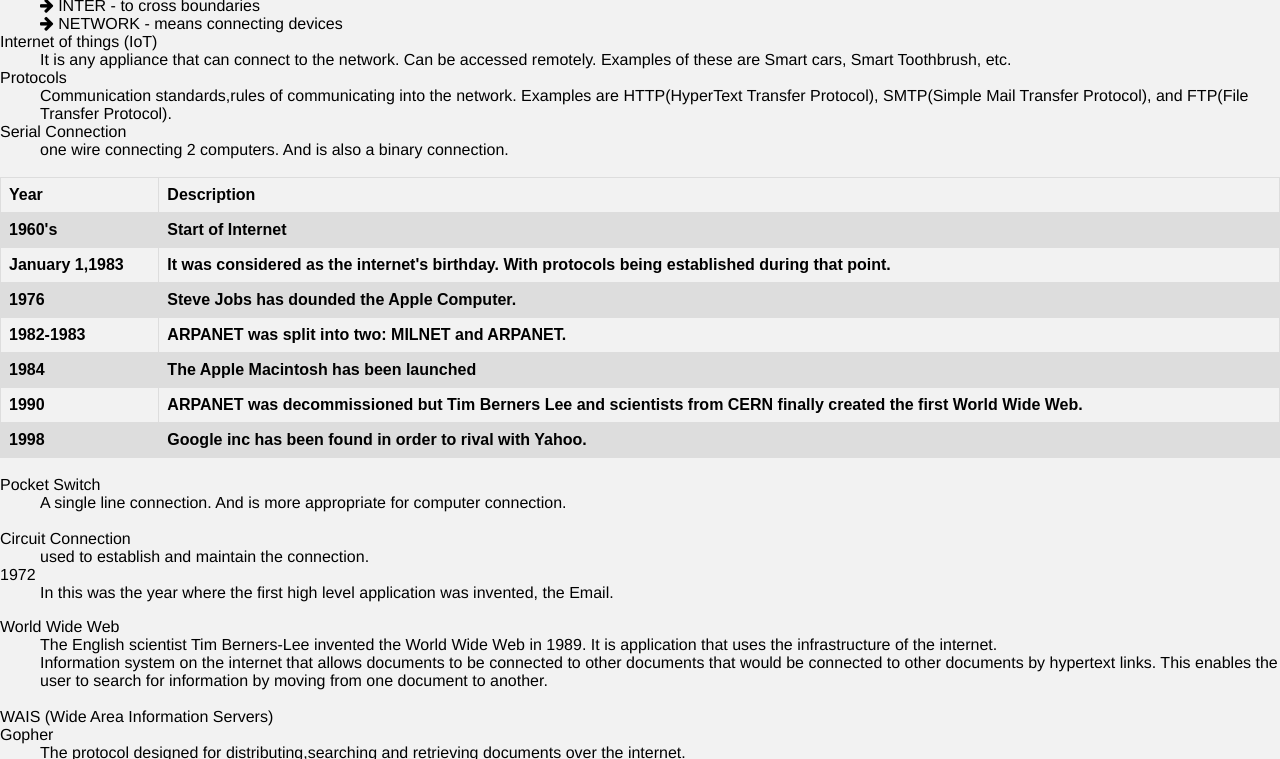
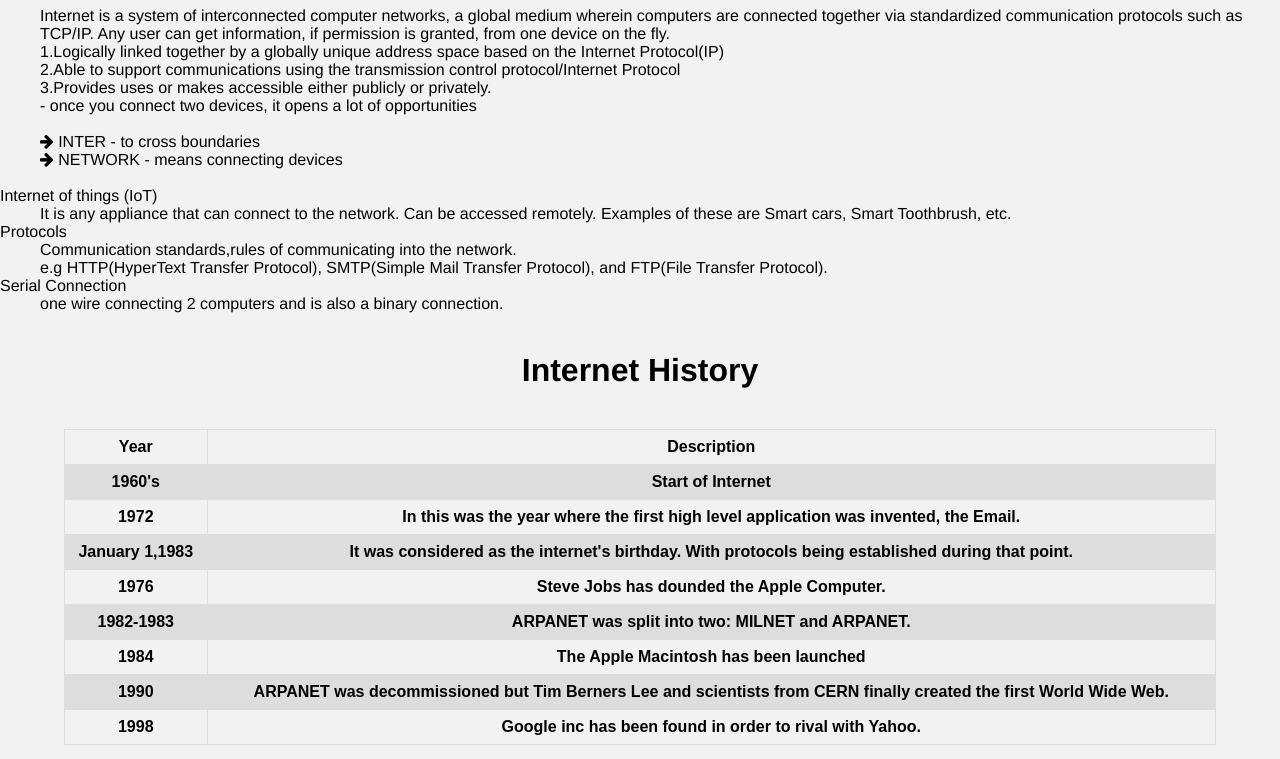
Before and after one commit to pkuser2/WebTech-LongTermProject, a plain HTML site: page Website/prelims.html in a window 1280 px wide. Shown: the part 450-1209 px from the top of the page. Drawn offline with Linux system fonts and the light colour scheme.

Commit message:
Added description on the Internet section

```diff
--- a/Website/css/style.css
+++ b/Website/css/style.css
@@ -146,12 +146,12 @@
 table {
     font-family: arial, sans-serif;
     border-collapse: collapse;
-    width: 100%;
+    width: 90%;
 }
 
 td, th {
     border: 1px solid #dddddd;
-    text-align: left;
+    text-align: center;
     padding: 8px;
 }
 
--- a/Website/prelims.html
+++ b/Website/prelims.html
@@ -32,19 +32,27 @@
 
     <div id="TopicLesson1" class="subSection1">
         <dl>
-            <dt>WHAT IS INTERNET?</dt>
+            <h1>WHAT IS INTERNET?</h1>
             <dd>Internet is a system of interconnected computer networks, a global medium wherein computers are connected together via standardized communication protocols such as TCP/IP. Any user can get information, if permission is granted, from one device on the fly.</dd>
+            <dd>1.Logically linked together by a globally unique address space based on the Internet Protocol(IP)</dd>
+            <dd>2.Able to support communications using the transmission control protocol/Internet Protocol</dd>
+            <dd>3.Provides uses or makes accessible either publicly or privately.</dd>
+            <dd>- once you connect two devices, it opens a lot of opportunities</dd>
+            <br>
             <dd><i class="fa fa-arrow-right"></i> INTER - to cross boundaries</dd>
             <dd><i class="fa fa-arrow-right"></i> NETWORK - means connecting devices</dd>
+            <br>
             <dt>Internet of things (IoT)</dt>
             <dd>It is any appliance that can connect to the network. Can be accessed remotely. Examples of these are Smart cars, Smart Toothbrush, etc.</dd>
-
             <dt>Protocols</dt>
-            <dd>Communication standards,rules of communicating into the network. Examples are HTTP(HyperText Transfer Protocol), SMTP(Simple Mail Transfer Protocol), and FTP(File Transfer Protocol).</dd>
+            <dd>Communication standards,rules of communicating into the network.
+                <br> e.g HTTP(HyperText Transfer Protocol), SMTP(Simple Mail Transfer Protocol), and FTP(File Transfer Protocol).</dd>
             <dt>Serial Connection</dt>
-            <dd>one wire connecting 2 computers. And is also a binary connection.</dd>
+            <dd>one wire connecting 2 computers and is also a binary connection.</dd>
             <br>
-            <table>
+            <center><h1> Internet History</h1></center>
+            <br>
+            <table align="center">
             <tr>
             <th>Year</th>
             <th>Description</th>
@@ -52,6 +60,10 @@
                 <tr>
             <th>1960's</th>
             <th>Start of Internet</th>
+                </tr>
+                <tr>
+                <th>1972</th>
+                <th>In this was the year where the first high level application was invented, the Email.</th>
                 </tr>
                 <tr>
             <th>January 1,1983</th>
@@ -83,17 +95,12 @@
             <br />
             <dt class="indent">Circuit Connection</dt>
             <dd>used to establish and maintain the connection.</dd>
-            <dt>1972</dt>
-            <dd>In this was the year where the first high level application was invented, the Email.</dd>
 
         </dl>
 
         <dl>
-            <dt>World Wide Web</dt>
-            <dd class="indentp">The English scientist Tim Berners-Lee invented the World Wide Web in 1989. It is application that uses the infrastructure of the internet.
-            </dd>
-
-            <dd>Information system on the internet that allows documents to be connected to other documents that would be connected to other documents by hypertext links.  This enables the user to search for information by moving from one document to another.
+            <h1>What is World Wide Web?</h1>
+            <dd class="indentp"> It is an application that uses the infrastructure of the internet, it is the English scientist Tim Berners-Lee who invented the World Wide Web in 1989. Information system on the internet that allows documents to be connected to other documents that would be connected to other documents by hypertext links.  This enables the user to search for information by moving from one document to another.
             </dd>
 
             <br />
```
